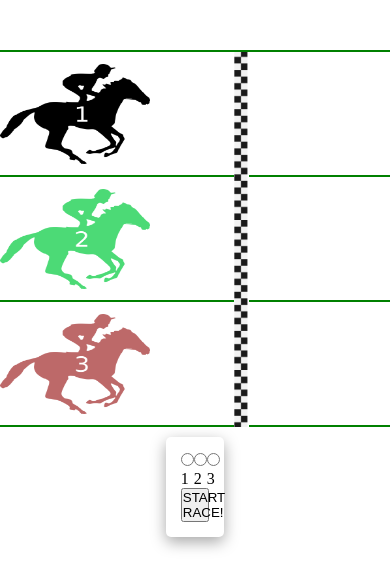
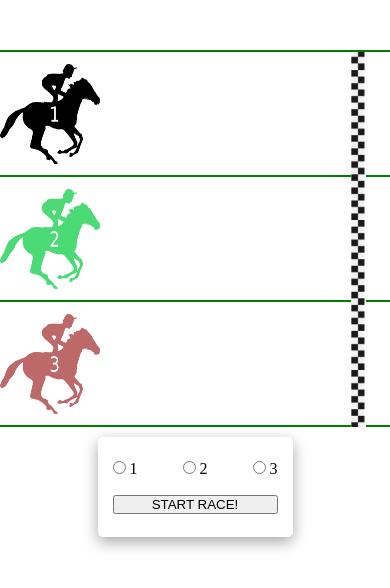
Before and after one commit to ozcanbodur/horse-racing, a plain HTML site: page index.html in a window 390 px wide. Drawn offline with Linux system fonts and the light colour scheme.

Commit message:
Responsive

```diff
--- a/style.css
+++ b/style.css
@@ -78,3 +78,35 @@ img {
     flex-direction: row;
     justify-content: space-between;
 }
+@media only screen and (max-width: 600px) {
+.racing-area {
+        width: 90%;
+    }
+        .racing-results {
+            width: 10%;
+        }
+img {
+        width: 100px;
+        height: 100px;
+    }
+        .racing-results>div>span {
+            font-size: 70px;
+            font-weight: bold;
+            position: absolute;
+            left: 0;
+        }
+
+
+.racing-bet>div {
+        width: 50%;
+        height: 100px;
+        border-radius: 5px;
+        box-shadow: rgba(0, 0, 0, 0.35) 0px 5px 15px;
+        padding: 15px;
+        display: flex;
+        flex-direction: column;
+        justify-content: space-around;
+        margin-top: 10px;
+    }
+
+}
```
